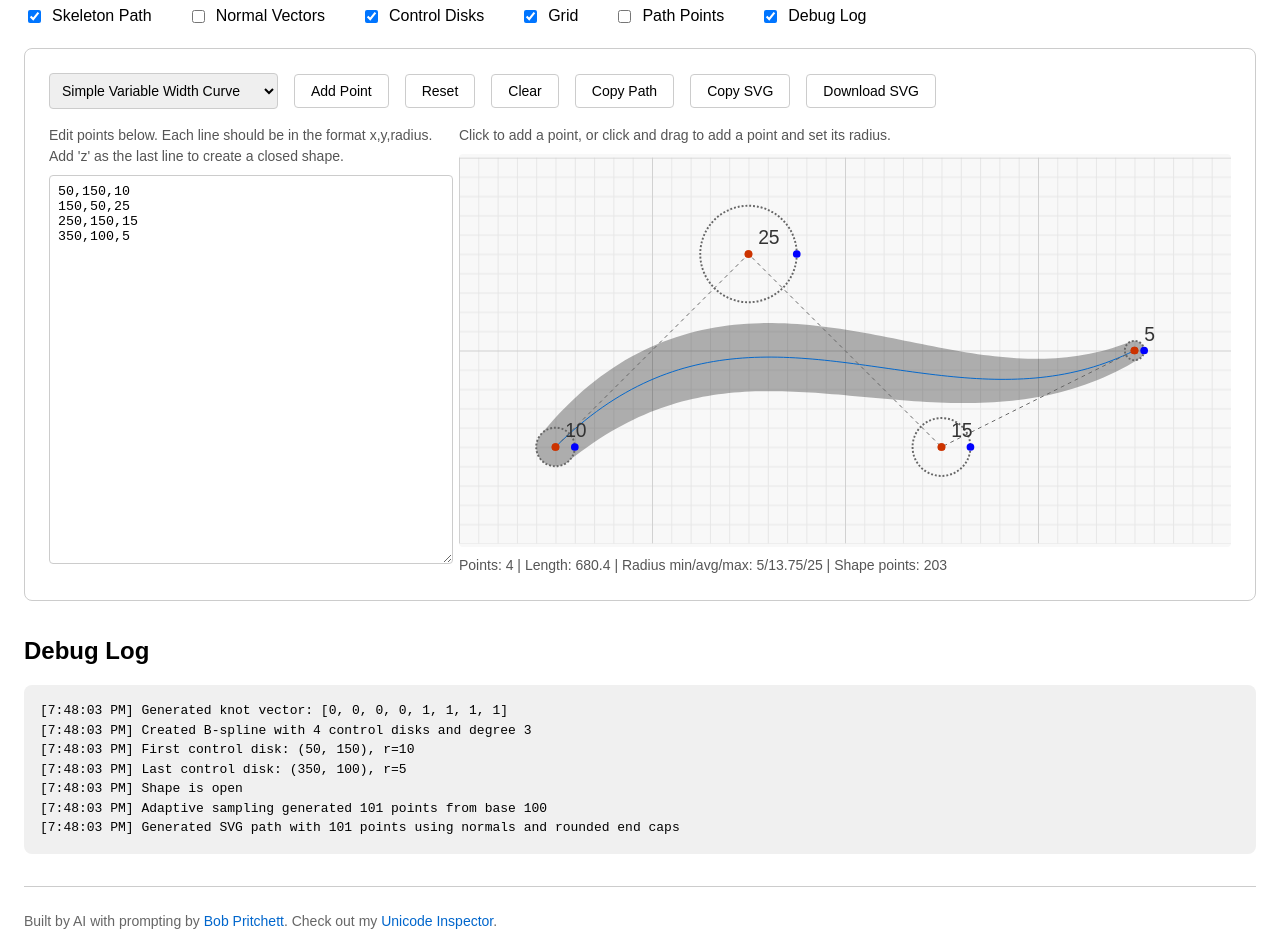
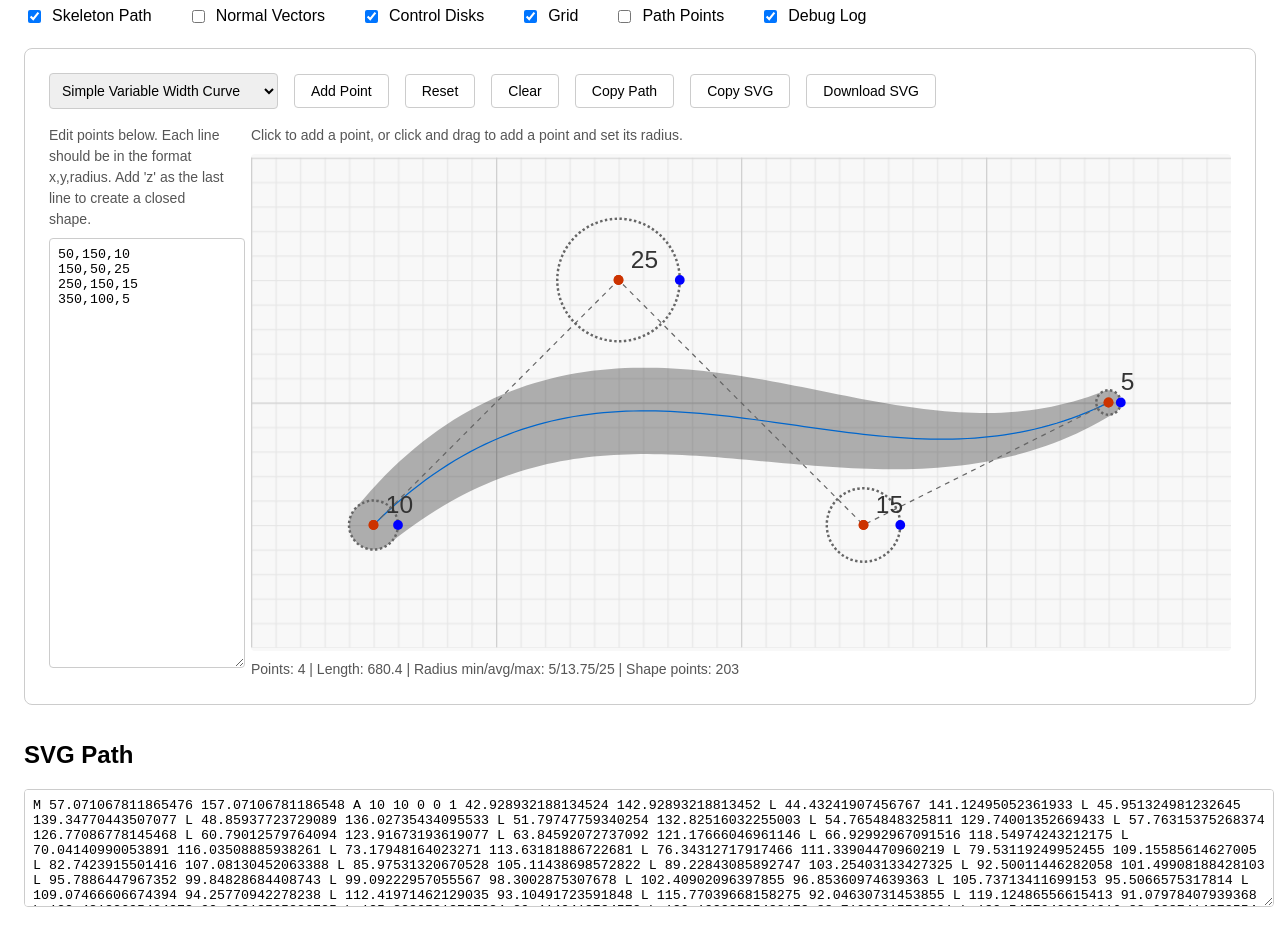
Before and after one commit to BobPritchett/dbsc-svg, a website: page demo/index.html in a window 1280 px wide. Shown: the part 100-1043 px from the top of the page. Drawn offline with Linux system fonts and the light colour scheme.

Commit message:
Refactor demo layout by adjusting flex properties for columns and adding a new SVG Path section with a textarea for output. Clear textarea on insufficient control points and display generated SVG path. Update point representation in textarea for better clarity.

```diff
--- a/demo/index.html
+++ b/demo/index.html
@@ -42,13 +42,13 @@
         gap: 24px;
       }
       .data-column {
-        flex: 1;
+        flex: 0 0 20ch;
         display: flex;
         flex-direction: column;
         gap: 8px;
       }
       .visual-column {
-        flex: 2;
+        flex: 1;
         display: flex;
         flex-direction: column;
         gap: 8px;
@@ -235,6 +235,16 @@
           </div>
         </div>
       </div>
+    </div>
+
+    <div id="svgPathSection" style="margin-top: 32px">
+      <h2>SVG Path</h2>
+      <textarea
+        id="svgPathOutput"
+        readonly
+        onclick="this.select()"
+        style="min-height: 100px"
+      ></textarea>
     </div>
 
     <div id="debugSection">
@@ -671,6 +681,9 @@
 
         // If we have fewer than 4 points, show red dots for existing points
         if (controlDisks.length < 4) {
+          const svgPathOutput = document.getElementById("svgPathOutput");
+          if (svgPathOutput) svgPathOutput.value = "";
+
           errorDiv.textContent =
             controlDisks.length === 0
               ? "Click anywhere in the area to add points"
@@ -712,6 +725,9 @@
 
           // Generate paths
           const result = bspline.toSVGPath();
+
+          const svgPathOutput = document.getElementById("svgPathOutput");
+          if (svgPathOutput) svgPathOutput.value = result.fillPath;
 
           // Control disks with custom styling
           const controlCircles = showControlDisks
@@ -1087,7 +1103,7 @@
 
           const newPoint = `${textarea.value ? "\n" : ""}${window.startX},${
             window.startY
-          },1`;
+          },4`;
           textarea.value += newPoint;
           updateCurve();
 
```
